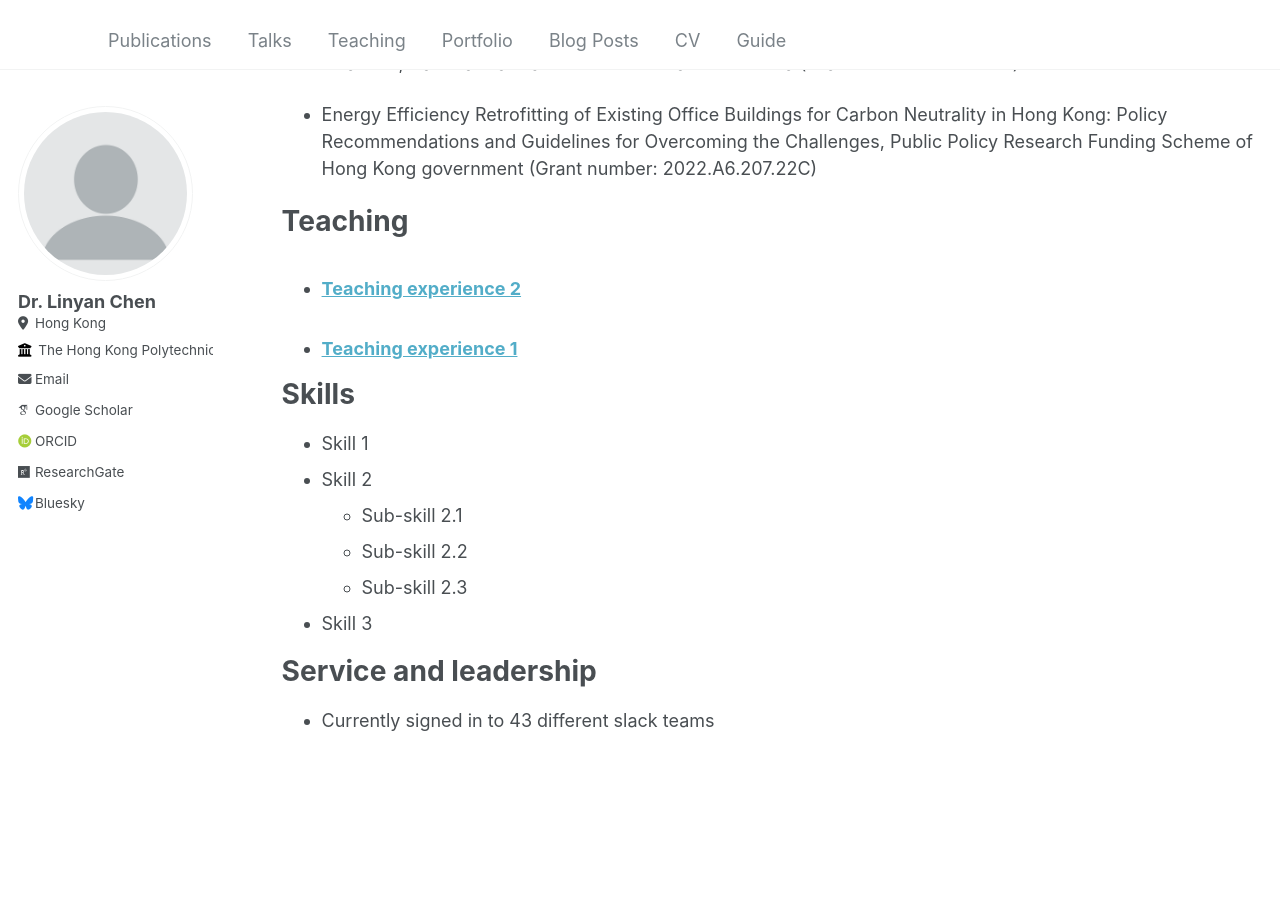
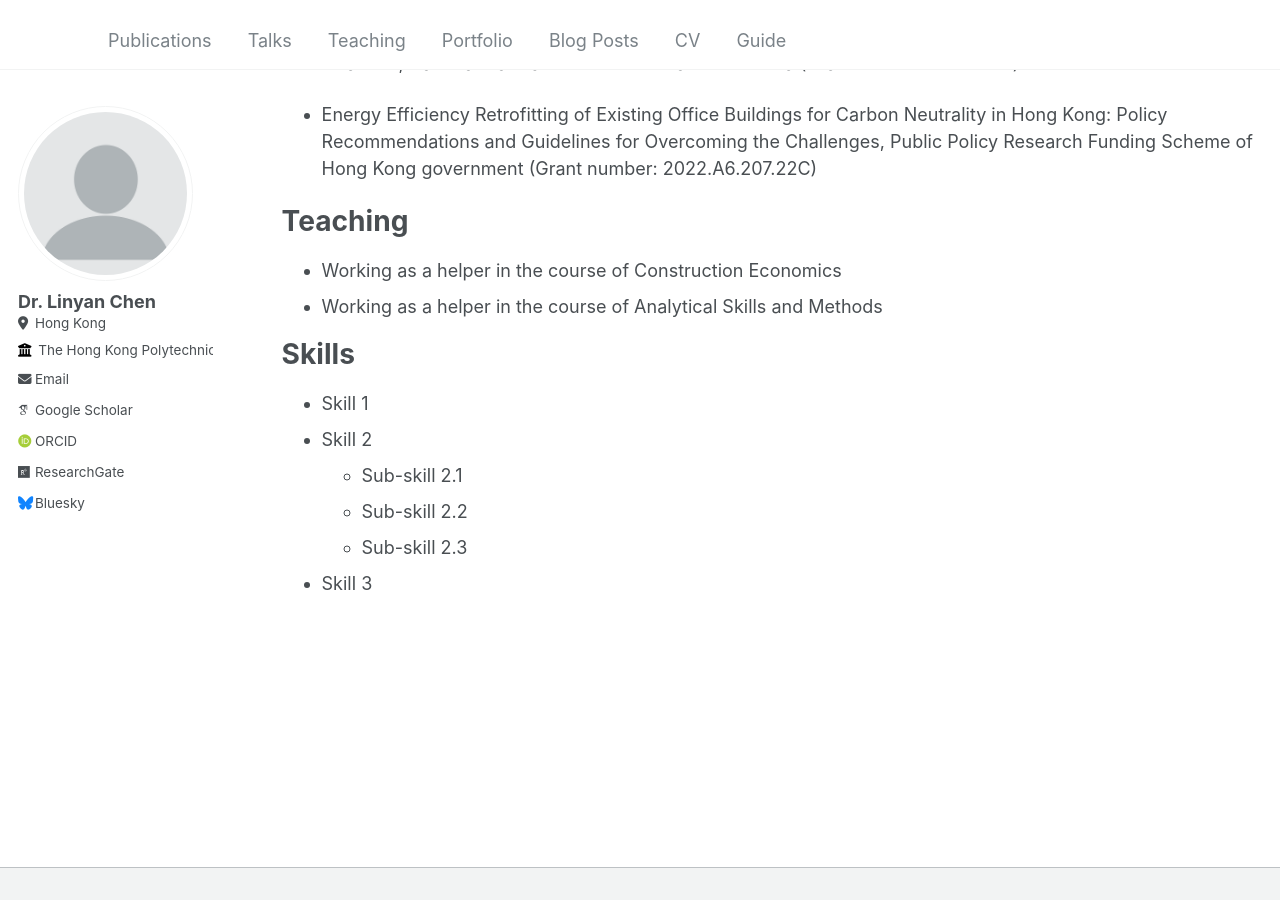
Before and after one commit to LynnChen1/LinyanChen, a Jekyll site: the page built from _pages/cv.md, in a window 1280 px wide and 900 px high, scrolled down 1241 px. Built offline with Jekyll 4.4.1, drawn with Linux system fonts in a browser that asks for light colours; some web fonts are replaced.

Commit message:
Update cv.md

```diff
--- a/_pages/cv.md
+++ b/_pages/cv.md
@@ -49,9 +49,9 @@ Kong government (Grant number: 2022.A6.207.22C)
 
 Teaching
 ======
-  <ul>{% for post in site.teaching reversed %}
-    {% include archive-single-cv.html %}
-  {% endfor %}</ul>
+* Working as a helper in the course of Construction Economics
+* Working as a helper in the course of Analytical Skills and Methods
+
 
 Skills
 ======
@@ -61,7 +61,3 @@ Skills
   * Sub-skill 2.2
   * Sub-skill 2.3
 * Skill 3
-
-Service and leadership
-======
-* Currently signed in to 43 different slack teams
```
